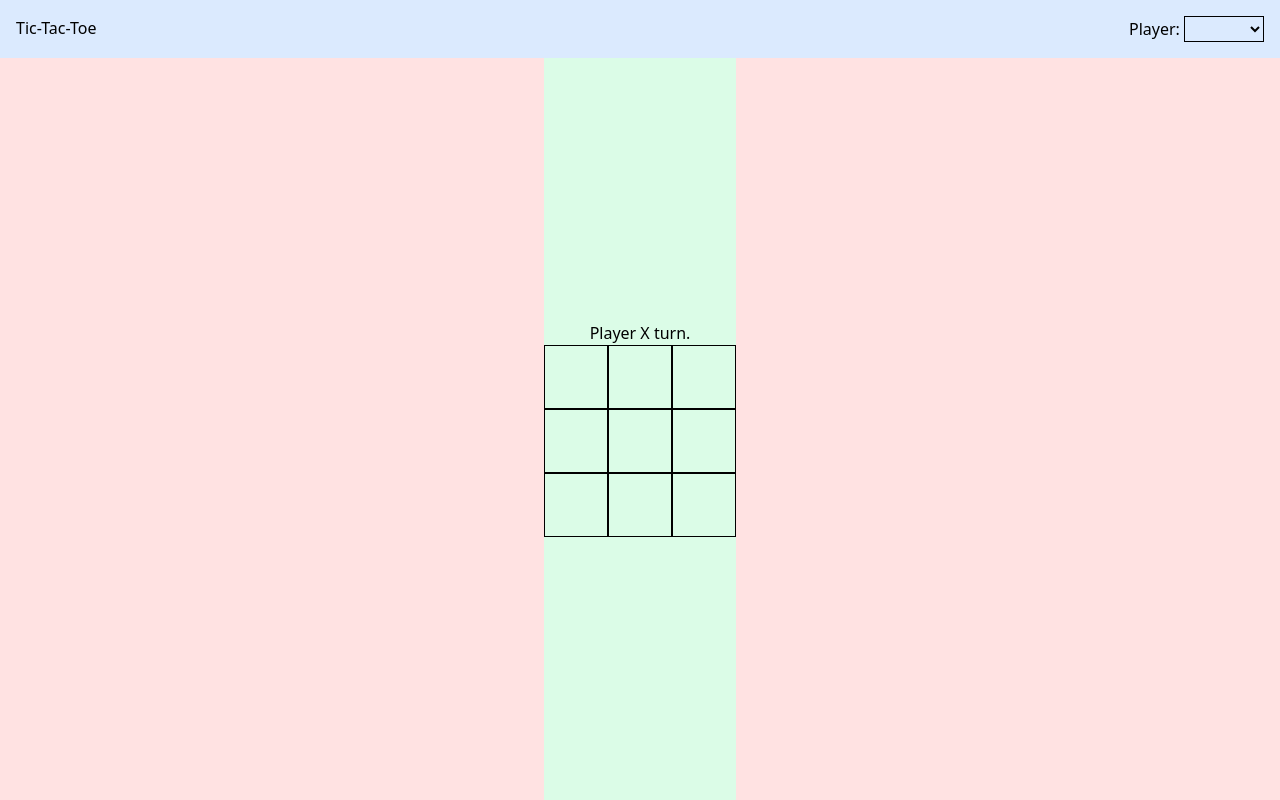
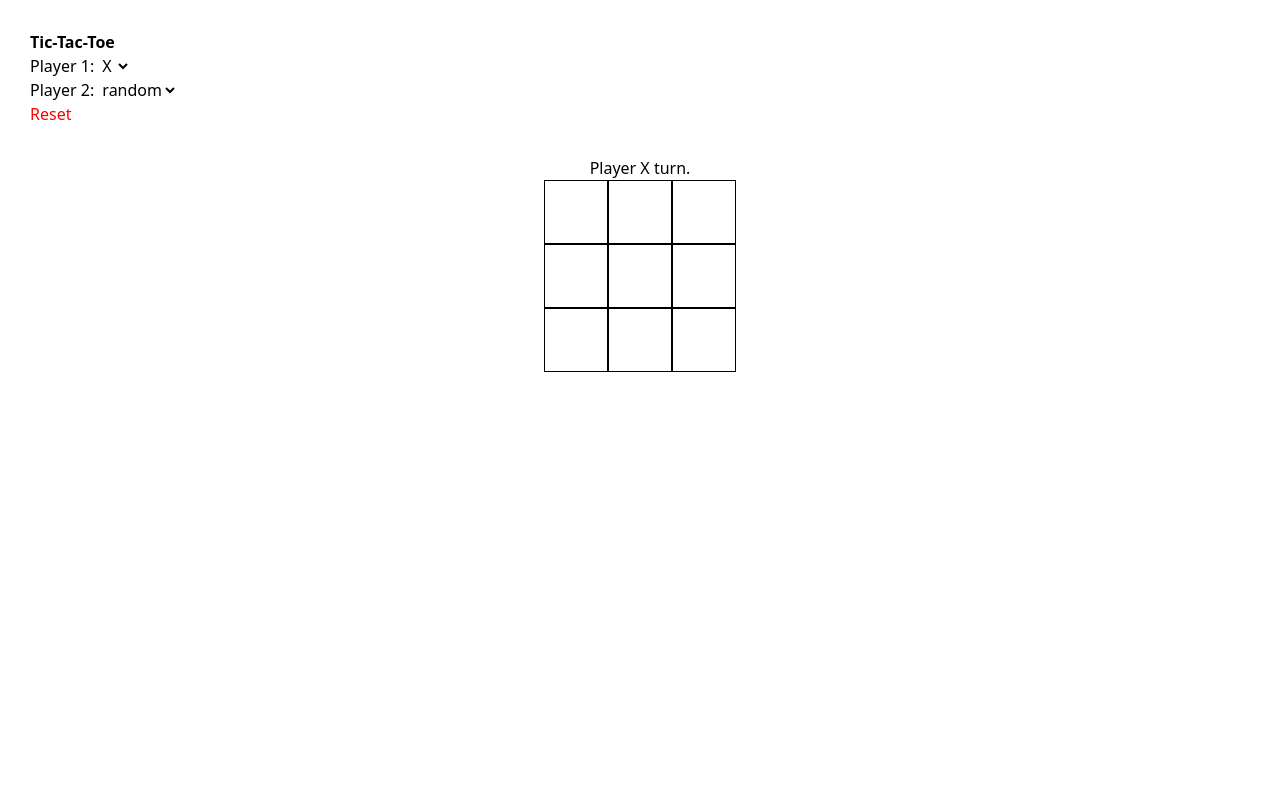
Before and after one commit to andrewhall1124/tic-tac-toe-svelte, a SvelteKit app: page / in a window 1280 px wide. Built offline with nearby package versions, Linux system fonts and the light colour scheme.

Commit message:
Cleaned up code.

```diff
--- a/src/app.css
+++ b/src/app.css
@@ -1 +1,38 @@
 @import 'tailwindcss';
+
+
+.page{
+    display: flex;
+    height: 100vh;
+    flex-direction: column;
+    align-items: center;
+}
+
+.header{
+    display: flex;
+    flex-direction: column;
+    justify-content: space-between;
+    width: 100%;
+    padding: 30px;
+}
+
+h1 {
+    font-weight: bold;
+}
+
+.reset{
+    color: red;
+}
+
+.board{
+    display: grid;
+    grid-template-columns: repeat(3, 1fr)
+}
+
+.square{
+    /* class="h-16 w-16 border border-black" */
+    height: 64px;
+    width: 64px;
+    border-color: black;
+    border-width: 1px;
+}
--- a/src/lib/index.ts
+++ /dev/null
@@ -1 +0,0 @@
-// place files you want to import through the `$lib` alias in this folder.
--- a/src/lib/players.ts
+++ b/src/lib/players.ts
@@ -1,10 +1,13 @@
+export const computerPlayers = [
+    'random'
+]
 
-
-export function computerMove(player: string, squares: (number | null)[], turn: number) {
-    let availableMoves: number[] = getAvailableMoves(squares);
+export function computerMove(player: string, squares: (string | null)[]) {
+    const availableMoves: number[] = getAvailableMoves(squares);
 
     let playerFunction = null
-    switch(player){
+
+    switch (player) {
         case 'random':
             playerFunction = randomPlayer
             break;
@@ -13,26 +16,22 @@ export function computerMove(player: string, squares: (number | null)[], turn: n
             throw Error("Invalid player selected")
     }
 
-    let move = playerFunction(availableMoves);
-
-    const newSquares = [...squares];
-    newSquares[move] = turn;
-    squares = newSquares;
-
-    turn = turn === 0 ? 1 : 0;
-}
-
-function getAvailableMoves(squares: (number | null)[]): number[] {
-    let moves: number[] = [];
-    for (let i = 0; i < squares.length; i++) {
-        if (squares[i] === null) {
-            moves.push(i);
-        }
-    }
-    return moves;
+    return playerFunction(availableMoves);
 }
 
 function randomPlayer(choices: number[]): number {
     const randomIndex = Math.floor(Math.random() * choices.length);
     return choices[randomIndex];
 }
+
+function getAvailableMoves(squares: (string | null)[]): number[] {
+    const moves: number[] = [];
+
+    for (let i = 0; i < squares.length; i++) {
+        if (squares[i] === null) {
+            moves.push(i);
+        }
+    }
+
+    return moves;
+}
--- a/src/routes/+page.svelte
+++ b/src/routes/+page.svelte
@@ -1,10 +1,29 @@
 <script lang="ts">
-	import { computerMove } from '$lib/players';
-	let squares: (null | number)[] = $state(Array(9).fill(null));
-	let turn: number = $state(0);
-	let player: string = $state('player');
+	import { computerMove, computerPlayers } from '$lib/players';
 
-	let winner: number | null = $derived.by(() => {
+	let side: string = $state('X');
+	let type: string = $state('random');
+	let squares: (null | string)[] = $state(Array(9).fill(null));
+	let turn: string = $state('X');
+
+	const sides: string[] = ['X', 'O'];
+
+	function makeMove(move: number): void {
+		const newSquares = [...squares];
+		newSquares[move] = turn;
+		squares = newSquares;
+	}
+
+	const changeTurn = () => {
+		turn = turn === 'X' ? 'O' : 'X';
+	};
+
+	function playerMove(index: number): void {
+		makeMove(index);
+		changeTurn();
+	}
+
+	let winner: string | null = $derived.by(() => {
 		const lines = [
 			// Rows
 			[0, 1, 2],
@@ -29,70 +48,63 @@
 		return null;
 	});
 
-	function playerMove(index: number): void {
-		if (squares[index] !== null || winner !== null) return;
+	const reset = () => {
+		squares = Array(9).fill(null);
+		turn = 'X';
+	};
 
-		const newSquares = [...squares];
-		newSquares[index] = turn;
-		squares = newSquares;
-
-		turn = turn === 0 ? 1 : 0;
-
-		if (winner === null && squares.some((square) => square === null)) {
-			computerMove(player, squares, turn);
+	$effect(() => {
+		if (turn != side) {
+			const opponentMove = computerMove(type, squares);
+			makeMove(opponentMove);
+			changeTurn();
 		}
-	}
-
-	function reset() {
-		squares = Array(9).fill(null);
-		turn = 0;
-	}
+	});
 </script>
 
-<!-- Page -->
-<div class="flex h-screen flex-col items-center bg-red-100">
-	<div class="flex w-full justify-between bg-blue-100 p-4">
-		<div>Tic-Tac-Toe</div>
+<div class="page">
+	<div class="header">
+		<h1>Tic-Tac-Toe</h1>
 		<div>
-			Player:
-			<select
-				class="w-20 border border-black"
-				bind:value={player}
-			>
-				{#each ['random'] as question}
-					<option value={question}>
-						{question}
-					</option>
+			Player 1:
+			<select bind:value={side} onchange={() => reset()}>
+				{#each sides as value}
+					<option {value}>{value}</option>
 				{/each}
 			</select>
 		</div>
+		<div>
+			Player 2:
+			<select bind:value={type} onchange={() => reset()}>
+				{#each computerPlayers as value}
+					<option {value}>{value}</option>
+				{/each}
+			</select>
 		</div>
-	<div class="flex h-full flex-col items-center justify-center bg-green-100">
+		<div>
+			<button class='reset' onclick={() => reset()}>
+				Reset
+			</button>
+		</div>
+
+	</div>
 	{#if winner !== null}
-			<div class="flex gap-2">
-				<div>Player {winner === 0 ? 'X' : 'O'} wins!</div>
-				<button class="text-blue-500" onclick={reset}>Play again?</button>
-			</div>
+			<div>Player {winner} wins!</div>
 	{:else if squares.every((square) => square !== null)}
-			<div class="flex gap-2">
 			<div>It's a draw!</div>
-				<button class="text-blue-500" onclick={reset}>Play again?</button>
-			</div>
 	{:else}
-			<div>Player {turn === 0 ? 'X' : 'O'} turn.</div>
+		<div>Player {turn} turn.</div>
 	{/if}
 
-		<!-- Board -->
-		<div class="grid grid-cols-3">
+	<div class="board">
 		{#each squares as square, index}
 			<button
-					class="h-16 w-16 border border-black"
+			class="square"
 				onclick={() => playerMove(index)}
 				disabled={square !== null || winner !== null}
 			>
-					{square === null ? '' : square === 0 ? 'X' : 'O'}
+				 {square}
 			</button>
 		{/each}
 	</div>
 </div>
-</div>
```
Lines whose indentation alone changed are shown as unchanged.
